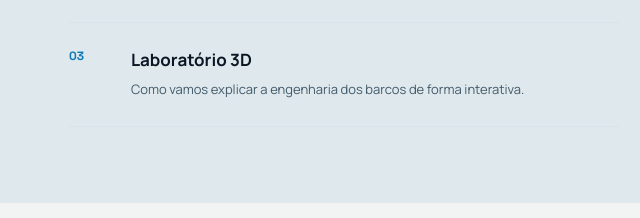
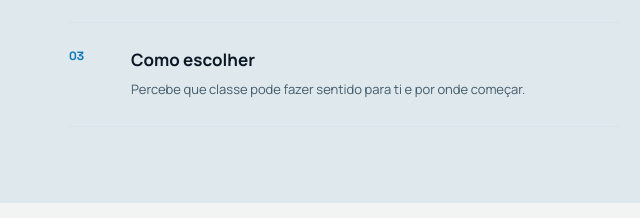
Before and after one commit to didi2003pt-pixel/Site-Prot-tipo-fpv, a website: page descobrir.html in a window 1280 px wide. Shown: the part 2111-2329 px from the top of the page, 640-1280 px from the left. Drawn offline with Linux system fonts and the light colour scheme.

Commit message:
Remover referência ao laboratório 3D

```diff
--- a/descobrir.html
+++ b/descobrir.html
@@ -113,7 +113,7 @@
 <div class="container">
 <div class="gateway-layout" data-reveal>
 <div class="gateway-copy"><span class="eyebrow">Classes de Vela</span><h2>Do primeiro barco<br>ao alto rendimento.</h2><p>Percebe as diferenças entre Optimist, ILCA, 420, Snipe, sportboats, foils e classes olímpicas — e descobre que percursos existem para evoluir na modalidade.</p><div class="gateway-actions"><a class="btn btn-dark" href="classes.html">Conhecer as classes <span>→</span></a></div></div>
-<div class="gateway-services" aria-label="Conteúdos sobre classes de vela"><article><span>01</span><strong>Percursos</strong><p>Iniciação, juventude, dupla, individual e foiling.</p></article><article><span>02</span><strong>Olímpicas LA28</strong><p>Os equipamentos e eventos do próximo ciclo olímpico.</p></article><article><span>03</span><strong>Laboratório 3D</strong><p>Como vamos explicar a engenharia dos barcos de forma interativa.</p></article></div>
+<div class="gateway-services" aria-label="Conteúdos sobre classes de vela"><article><span>01</span><strong>Percursos</strong><p>Iniciação, juventude, dupla, individual e foiling.</p></article><article><span>02</span><strong>Olímpicas LA28</strong><p>Os equipamentos e eventos do próximo ciclo olímpico.</p></article><article><span>03</span><strong>Como escolher</strong><p>Percebe que classe pode fazer sentido para ti e por onde começar.</p></article></div>
 </div>
 </div>
 </section>
```
